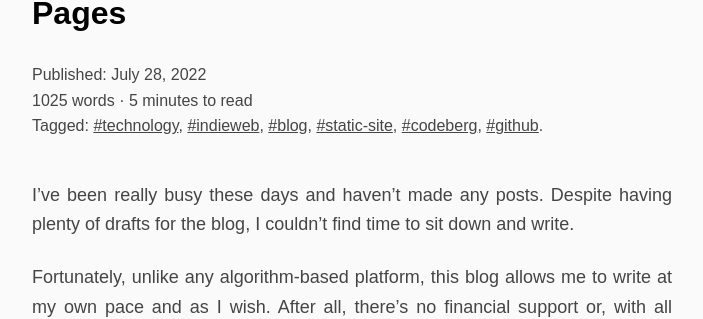
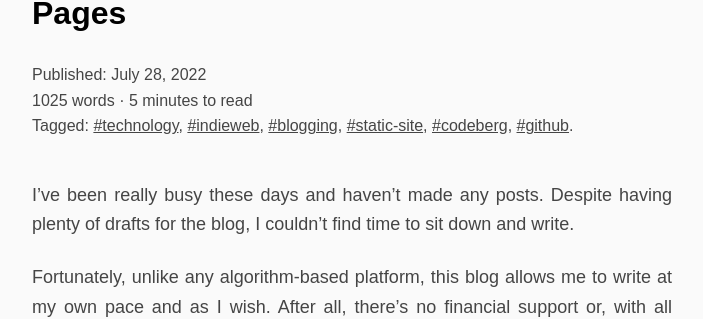
Before and after one commit to a-franca/abf.li, a Jekyll site: the page built from _posts/2022/2022-07-28-migrating-to-codeberg-pages.md, in a window 1280 px wide and 900 px high. Shown: the part 215-534 px from the top of the window, without its empty margins (288-991 px from the left). Built offline with Jekyll 4.4.1, drawn with Linux system fonts in a browser that asks for light colours.

Commit message:
correct tags

```diff
--- a/_posts/2022/2022-07-28-migrating-to-codeberg-pages.md
+++ b/_posts/2022/2022-07-28-migrating-to-codeberg-pages.md
@@ -6,7 +6,7 @@ permalink:
 tags:
   - Technology
   - Indieweb
-  - Blog
+  - Blogging
   - Static Site
   - Codeberg
   - Github
```
Also changed, not shown: _posts/2022/2022-09-26-ghost-as-my-blogging-platform.md (+1 -1 lines).
